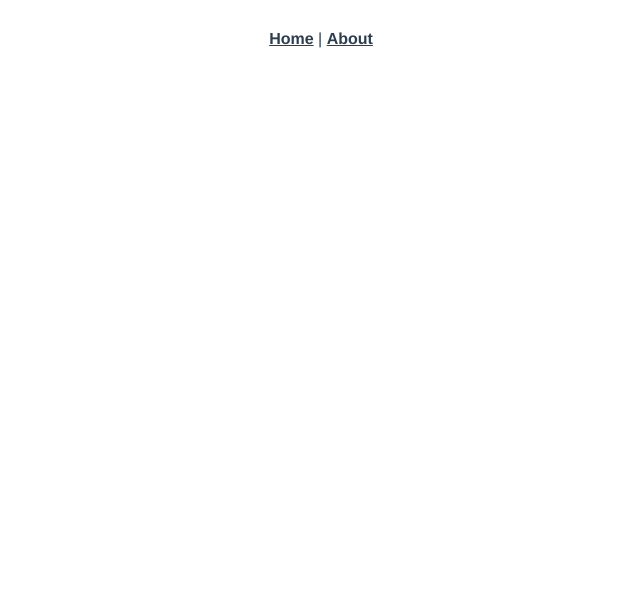
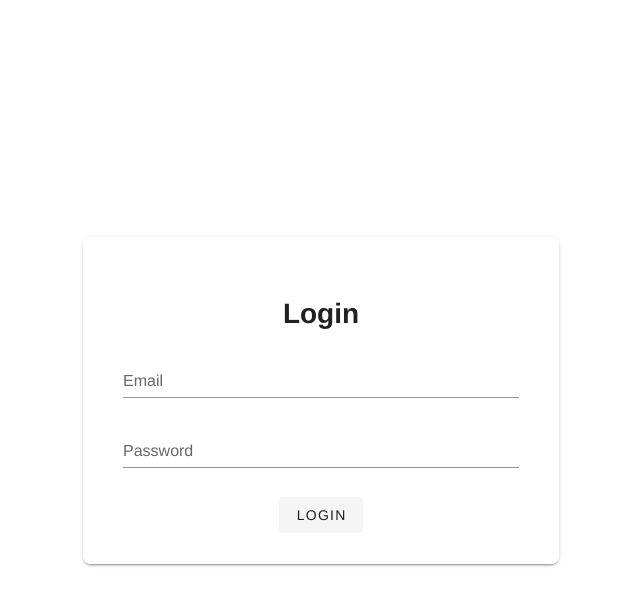
Before and after one commit to arraisi/theta-vue-template, a Vue app: page /login in a window 1280 px wide. Shown: the top 606 px of the page, without its empty margins (319-959 px from the left). Built offline with nearby package versions, Linux system fonts and the light colour scheme.

Commit message:
setup router and view login

```diff
--- a/package.json
+++ b/package.json
@@ -11,12 +11,14 @@
     "core-js": "^3.6.5",
     "vue": "^2.6.11",
     "vue-router": "^3.2.0",
-    "vuetify": "^2.4.0"
+    "vuetify": "^2.4.0",
+    "vuex": "^3.4.0"
   },
   "devDependencies": {
     "@vue/cli-plugin-babel": "~4.5.0",
     "@vue/cli-plugin-eslint": "~4.5.0",
     "@vue/cli-plugin-router": "~4.5.0",
+    "@vue/cli-plugin-vuex": "~4.5.0",
     "@vue/cli-service": "~4.5.0",
     "babel-eslint": "^10.1.0",
     "eslint": "^6.7.2",
--- a/src/App.vue
+++ b/src/App.vue
@@ -1,9 +1,5 @@
 <template>
   <div id="app">
-    <div id="nav">
-      <router-link to="/">Home</router-link> |
-      <router-link to="/about">About</router-link>
-    </div>
     <router-view/>
   </div>
 </template>
--- /dev/null
+++ b/src/components/login.vue
@@ -0,0 +1,89 @@
+<template>
+	<v-main>
+		<v-row no-gutters align="center" justify="center" class="fill-height">
+			<div class="text-center">
+				<v-row no-gutters justify="center" align="center">
+					<v-card style="width: 476px" class="rounded-lg card-login" raised color="rgba(255, 255, 255, 0.75) !important">
+						<div class="card-login-head">
+							<v-icon>mdi-person</v-icon>
+						</div>
+						<div style="margin: 32px 0 15px 0px; padding: 0px 40px">
+							<v-form ref="form" autocomplete="off">
+								<h2 class="pt-0" style="font-size: 28px !important">Login</h2>
+
+								<v-text-field
+									v-model="email"
+									class="pt-0"
+									type="email"
+									label="Email"
+									:rules="[v => !!v || 'Please enter your registered email address', v => (v && v.match(/^[a-zA-Z0-9.!#$%&’*+/=?^_`{|}~-]+@[a-zA-Z0-9-]+(?:\.[a-zA-Z0-9-]+)*$/) && true) || 'Please enter a valid email address']"
+									v-on:keyup.enter="$refs.refPassword.focus()"
+									style="margin-top: 30px; font-size: 17px !important"
+									:class="{ 'line-blue': email != '' && email.match(/^[a-zA-Z0-9.!#$%&’*+/=?^_`{|}~-]+@[a-zA-Z0-9-]+(?:\.[a-zA-Z0-9-]+)*$/) }"
+								></v-text-field>
+
+								<v-text-field
+									ref="refPassword"
+									label="Password"
+									type="password"
+									style="font-size: 17px !important"
+									:class="{ 'line-blue': password != null && password != '' }"
+									:rules="[v => !!v || 'Please enter your password']"
+									v-model="password"
+									v-on:keyup.enter="login"
+								></v-text-field>
+
+								<v-col cols="12" class="d-flex flex-column pa-0 pt-2" align-self="center">
+									<v-row no-gutters class="mb-4" justify="center">
+										<v-btn class="btn-login elevation-0" @click="login()">Login</v-btn>
+									</v-row>
+								</v-col>
+							</v-form>
+						</div>
+					</v-card>
+				</v-row>
+			</div>
+		</v-row>
+	</v-main>
+</template>
+
+<script>
+export default {
+	data: function () {
+		return {
+			email: "",
+			password: "",
+			rememberMe: false,
+			passwordType: true
+		};
+	},
+	methods: {
+		doRememberMe() {},
+		login() {
+			// if (this.$refs.form.validate()) {
+			// axios
+			// 	.post("/api/login", {
+			// 		email: this.email,
+			// 		password: this.password,
+			// 		rememberMe: this.rememberMe
+			// 	})
+			// 	.then(response => {
+			// 		let principal = response.data;
+			// 		if (principal && principal.token) {
+			// 			this.$store.commit("login", principal);
+			// 		}
+			this.$router.push({
+				path: "hello"
+			});
+			// 	})
+			// 	.catch(error => {
+			// 		console.log(error);
+			// 	});
+			// }
+		}
+	}
+};
+</script>
+
+<style>
+</style>Î
--- /dev/null
+++ b/src/components/menu.vue
@@ -0,0 +1,17 @@
+<template>
+	<v-app>
+		<router-view :key="$route.fullPath"></router-view>
+
+		<!-- <img v-show="$root.loader.value" src="loader.svg" class="loader" /> -->
+	</v-app>
+</template>
+
+<script>
+export default {
+
+}
+</script>
+
+<style>
+
+</style>
--- /dev/null
+++ b/src/components/navigation.vue
@@ -0,0 +1,59 @@
+<template>
+	<v-app>
+		<router-view :key="$route.fullPath"></router-view>
+
+		<!-- <duoFooter /> -->
+
+		<!-- <v-dialog v-model="$store.state.notification.show" width="500">
+			<v-card class="white">
+				<v-card-title style="background-color:#9d0039;" class="py-0">
+					<v-row>
+						<v-col cols="4"></v-col>
+						<v-col cols="4">
+							<v-img color="white" height="100" :src="$bucket + '/image/warning.svg'" contain></v-img>
+						</v-col>
+						<v-col cols="4" class="d-flex px-0">
+							<v-spacer></v-spacer>
+							<v-btn icon color="white" @click="hideNotification">
+								<v-icon>mdi-close</v-icon>
+							</v-btn>
+						</v-col>
+					</v-row>
+				</v-card-title>
+				<v-card-text class="pa-3" style="text-align:center;">
+					<span class="title">Warning</span>
+					<br />
+					<br />
+					<template v-if="$store.state.notification.content && $store.state.notification.content.type == 'NOTIFICATION'">
+						<div style="font-size:14px;" :key="item" v-for="item in $store.state.notification.content.fieldErrorList">{{ item }}</div>
+						<div style="font-size:14px;" :key="item" v-for="item in $store.state.notification.content.errorList">{{ item }}</div>
+						<div style="font-size:14px;" :key="item" v-for="item in $store.state.notification.content.noticeList">{{ item }}</div>
+					</template>
+					<template v-else>
+						<div style="font-size:14px;">{{ $store.state.notification.content }}</div>
+					</template>
+				</v-card-text>
+				<v-card-actions class="justify-center pb-6">
+					<v-btn @click="hideNotification" class="duo-primary ml-2 mr-2 btn-width-custom">Got it!</v-btn>
+				</v-card-actions>
+			</v-card>
+		</v-dialog> -->
+
+		<!-- <img v-show="$root.loader.value" src="loader.svg" class="loader" /> -->
+	</v-app>
+</template>
+
+<script>
+// import duoFooter from "./duoFooter.vue";
+
+export default {
+	// components: {
+	// 	duoFooter
+	// },
+	methods: {
+		hideNotification() {
+			// this.$store.commit("hideNotification");
+		}
+	}
+};
+</script>
--- a/src/main.js
+++ b/src/main.js
@@ -2,11 +2,13 @@ import Vue from 'vue'
 import App from './App.vue'
 import vuetify from './plugins/vuetify'
 import router from './router'
+import store from './store'
 
 Vue.config.productionTip = false
 
 new Vue({
   vuetify,
   router,
+  store,
   render: h => h(App)
 }).$mount('#app')
--- a/src/router/index.js
+++ b/src/router/index.js
@@ -1,22 +1,33 @@
 import Vue from 'vue'
 import VueRouter from 'vue-router'
-import Home from '../views/Home.vue'
+import HelloWorld from '../components/HelloWorld.vue'
+import navigation from '../components/navigation.vue'
+import login from '../components/login.vue'
+import menu from '../components/menu.vue'
 
 Vue.use(VueRouter)
 
 const routes = [
   {
-    path: '/',
-    name: 'Home',
-    component: Home
+    path: "",
+    component: navigation,
+    props: true,
+    children: [
+      // { path: "/", component: automatic, props: true },
+      { path: "/login", component: login, props: true },
+    ]
   },
   {
-    path: '/about',
-    name: 'About',
-    // route level code-splitting
-    // this generates a separate chunk (about.[hash].js) for this route
-    // which is lazy-loaded when the route is visited.
-    component: () => import(/* webpackChunkName: "about" */ '../views/About.vue')
+    path: "",
+    component: menu,
+    props: true,
+    children: [
+      {
+        path: '/hello',
+        component: HelloWorld,
+        props: true
+      }
+    ]
   }
 ]
 
--- /dev/null
+++ b/src/store/index.js
@@ -0,0 +1,15 @@
+import Vue from 'vue'
+import Vuex from 'vuex'
+
+Vue.use(Vuex)
+
+export default new Vuex.Store({
+  state: {
+  },
+  mutations: {
+  },
+  actions: {
+  },
+  modules: {
+  }
+})
--- a/src/views/About.vue
+++ /dev/null
@@ -1,5 +0,0 @@
-<template>
-  <div class="about">
-    <h1>This is an about page</h1>
-  </div>
-</template>
--- a/src/views/Home.vue
+++ /dev/null
@@ -1,18 +0,0 @@
-<template>
-  <div class="home">
-    <img alt="Vue logo" src="../assets/logo.png">
-    <HelloWorld msg="Welcome to Your Vue.js App"/>
-  </div>
-</template>
-
-<script>
-// @ is an alias to /src
-import HelloWorld from '@/components/HelloWorld.vue'
-
-export default {
-  name: 'Home',
-  components: {
-    HelloWorld
-  }
-}
-</script>
```
Also changed, not shown: public/loader.svg (added), 1 other file (tests, documents, lock files or other folders).
